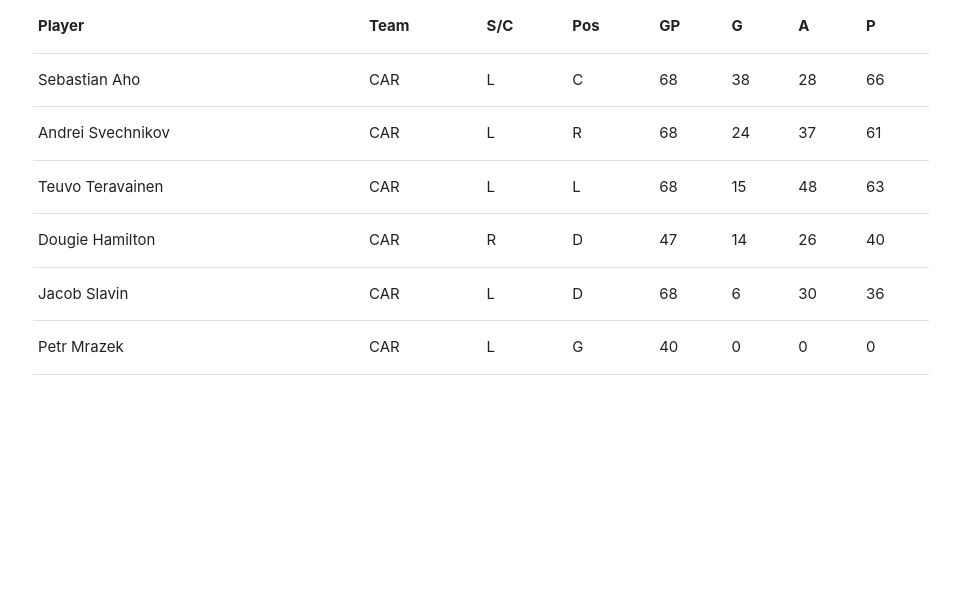
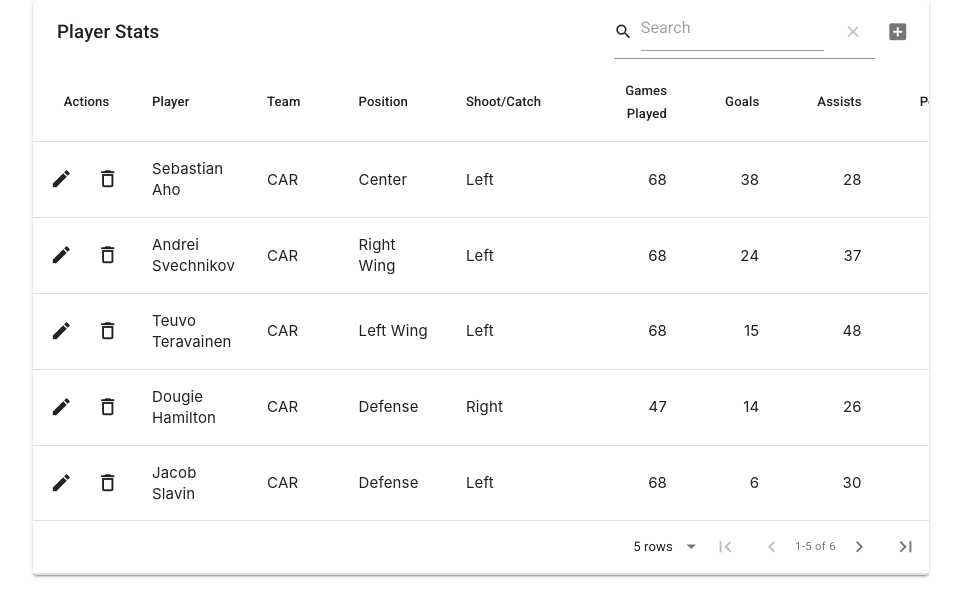
Before and after one commit to E-Huynh/hockey-stats-tracker, a React (Create React App) app: page / in a window 1280 px wide. Shown: the top 616 px of the page, without its empty margins (159-1120 px from the left). Built offline with nearby package versions, Linux system fonts and the light colour scheme.

Commit message:
Switched to material-ui and material-table

```diff
--- a/package.json
+++ b/package.json
@@ -3,9 +3,12 @@
   "version": "0.1.0",
   "private": true,
   "dependencies": {
+    "@material-ui/core": "^4.9.8",
+    "@material-ui/icons": "^4.9.1",
     "@testing-library/jest-dom": "^4.2.4",
     "@testing-library/react": "^9.5.0",
     "@testing-library/user-event": "^7.2.1",
+    "material-table": "^1.57.2",
     "react": "^16.13.1",
     "react-dom": "^16.13.1",
     "react-scripts": "3.4.1"
--- a/public/index.html
+++ b/public/index.html
@@ -29,6 +29,9 @@
 
     <!-- Compiled and minified JavaScript -->
     <script src="https://cdnjs.cloudflare.com/ajax/libs/materialize/1.0.0/js/materialize.min.js"></script>
+    <link rel="stylesheet" href="https://fonts.googleapis.com/css?family=Roboto:300,400,500,700&display=swap" />
+    <link rel="stylesheet" href="https://fonts.googleapis.com/icon?family=Material+Icons" />
+
     <title>React App</title>
   </head>
   <body>
--- a/src/components/stats.json
+++ b/src/components/stats.json
@@ -1,9 +1,9 @@
 [
     {
         "id": 1,
-        "name": "Sebastian Aho",
+        "player": "Sebastian Aho",
         "team": "CAR",
-        "shoots": "L",
+        "sc": "L",
         "position": "C",
         "played": 68,
         "goals": 38,
@@ -12,9 +12,9 @@
     },
     {
         "id": 2,
-        "name": "Andrei Svechnikov",
+        "player": "Andrei Svechnikov",
         "team": "CAR",
-        "shoots": "L",
+        "sc": "L",
         "position": "R",
         "played": 68,
         "goals": 24,
@@ -23,9 +23,9 @@
     },
     {
         "id": 3,
-        "name": "Teuvo Teravainen",
+        "player": "Teuvo Teravainen",
         "team": "CAR",
-        "shoots": "L",
+        "sc": "L",
         "position": "L",
         "played": 68,
         "goals": 15,
@@ -34,9 +34,9 @@
     },
     {
         "id": 4,
-        "name": "Dougie Hamilton",
+        "player": "Dougie Hamilton",
         "team": "CAR",
-        "shoots": "R",
+        "sc": "R",
         "position": "D",
         "played": 47,
         "goals": 14,
@@ -45,9 +45,9 @@
     },
     {
         "id": 5,
-        "name": "Jacob Slavin",
+        "player": "Jacob Slavin",
         "team": "CAR",
-        "shoots": "L",
+        "sc": "L",
         "position": "D",
         "played": 68,
         "goals": 6,
@@ -56,9 +56,9 @@
     },
     {
         "id": 6,
-        "name": "Petr Mrazek",
+        "player": "Petr Mrazek",
         "team": "CAR",
-        "shoots": "L",
+        "sc": "L",
         "position": "G",
         "played": 40,
         "goals": 0,
--- a/src/components/table.js
+++ b/src/components/table.js
@@ -1,29 +1,65 @@
-import React from "react";
-import TableRow from "./tableRow"
-import Stats from "./stats.json"
+import React from 'react';
+import MaterialTable from 'material-table';
+import Stats from './stats.json';
 
-function Table() {
-    return (
-        <table className='highlight responsive-table'>
-            <thead>
-                <tr>
-                    <th>Player</th>
-                    <th>Team</th>
-                    <th>S/C</th>
-                    <th>Pos</th>
-                    <th>GP</th>
-                    <th>G</th>
-                    <th>A</th>
-                    <th>P</th>
-                </tr>
-            </thead>
-            <tbody>
-                {Stats.map((obj) =>
-                    <TableRow key={obj.id} {...obj} />
-                )}
-            </tbody>
-        </table>
-    )
+export default function MaterialTableDemo() {
+  const [state, setState] = React.useState({
+    columns: [
+      { title: 'Player', field: 'player' },
+      { title: 'Team', field: 'team' },
+      { title: 'Position', field: 'position', lookup: { L: 'Left Wing', R: 'Right Wing', C: 'Center', D: 'Defense', G: 'Goalie'}},
+      { title: 'Shoot/Catch', field: 'sc', lookup: { L: 'Left', R: 'Right'} },
+      { title: 'Games Played', field: 'played', type: 'numeric' },
+      { title: 'Goals', field: 'goals', type: 'numeric' },
+      { title: 'Assists', field: 'assists', type: 'numeric' },
+      { title: 'Points', field: 'points', type: 'numeric' },
+    ],
+    data: Stats
+
+  });
+
+  return (
+    <MaterialTable
+      title="Player Stats"
+      columns={state.columns}
+      data={state.data}
+      editable={{
+        onRowAdd: (newData) =>
+          new Promise((resolve) => {
+            setTimeout(() => {
+              resolve();
+              setState((prevState) => {
+                const data = [...prevState.data];
+                data.push(newData);
+                return { ...prevState, data };
+              });
+            }, 600);
+          }),
+        onRowUpdate: (newData, oldData) =>
+          new Promise((resolve) => {
+            setTimeout(() => {
+              resolve();
+              if (oldData) {
+                setState((prevState) => {
+                  const data = [...prevState.data];
+                  data[data.indexOf(oldData)] = newData;
+                  return { ...prevState, data };
+                });
+              }
+            }, 600);
+          }),
+        onRowDelete: (oldData) =>
+          new Promise((resolve) => {
+            setTimeout(() => {
+              resolve();
+              setState((prevState) => {
+                const data = [...prevState.data];
+                data.splice(data.indexOf(oldData), 1);
+                return { ...prevState, data };
+              });
+            }, 600);
+          }),
+      }}
+    />
+  );
 }
-
-export default Table;
--- a/src/components/tableRow.js
+++ /dev/null
@@ -1,18 +0,0 @@
-import React from "react";
-
-function TableRow(props) {
-    return (
-        <tr>
-            <td>{props.name}</td>
-            <td>{props.team}</td>
-            <td>{props.shoots}</td>
-            <td>{props.position}</td>
-            <td>{props.played}</td>
-            <td>{props.goals}</td>
-            <td>{props.assists}</td>
-            <td>{props.points}</td>
-        </tr>
-    )
-}
-
-export default TableRow;
```
Also changed, not shown: 1 other file (tests, documents, lock files or other folders).
